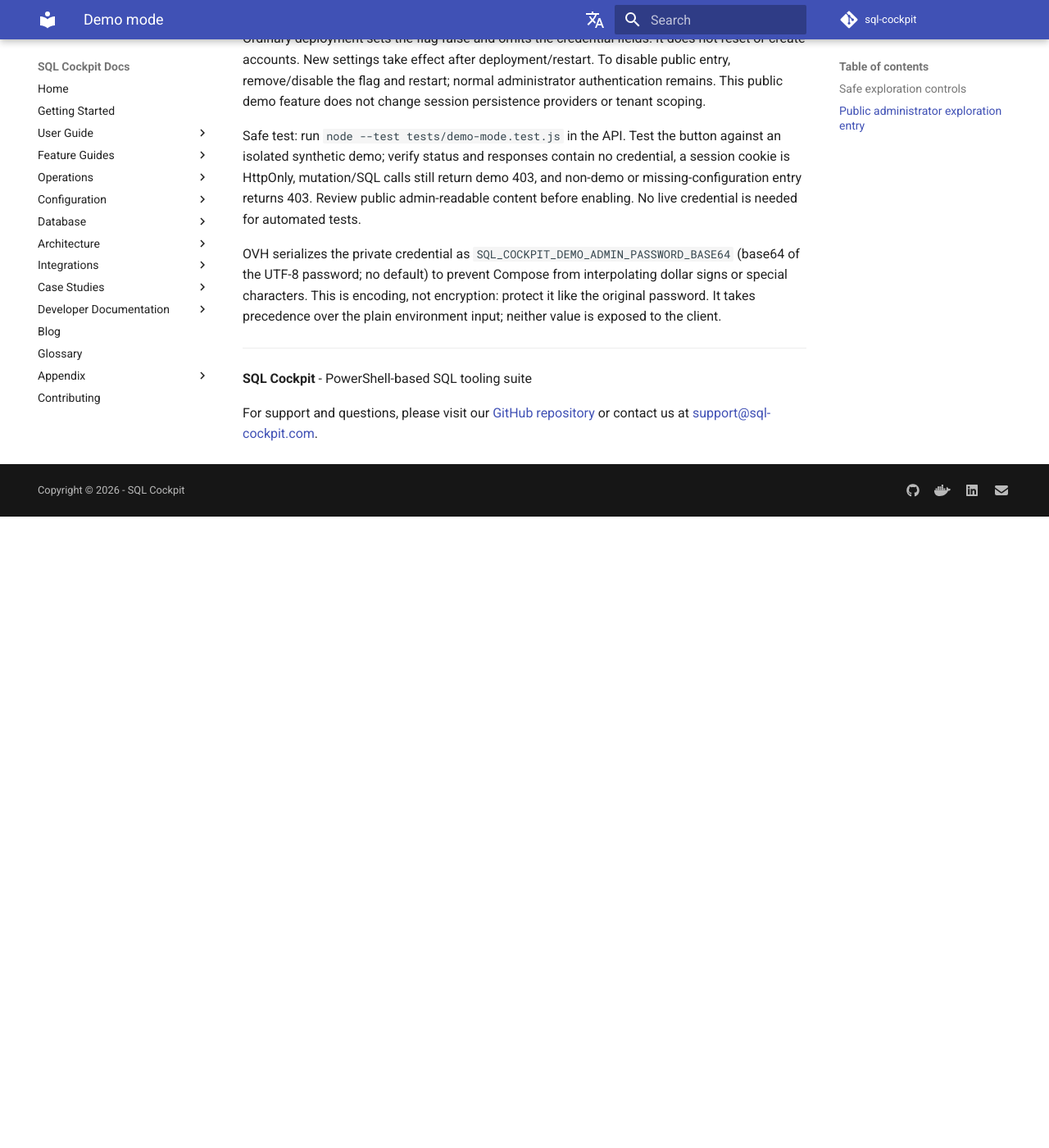
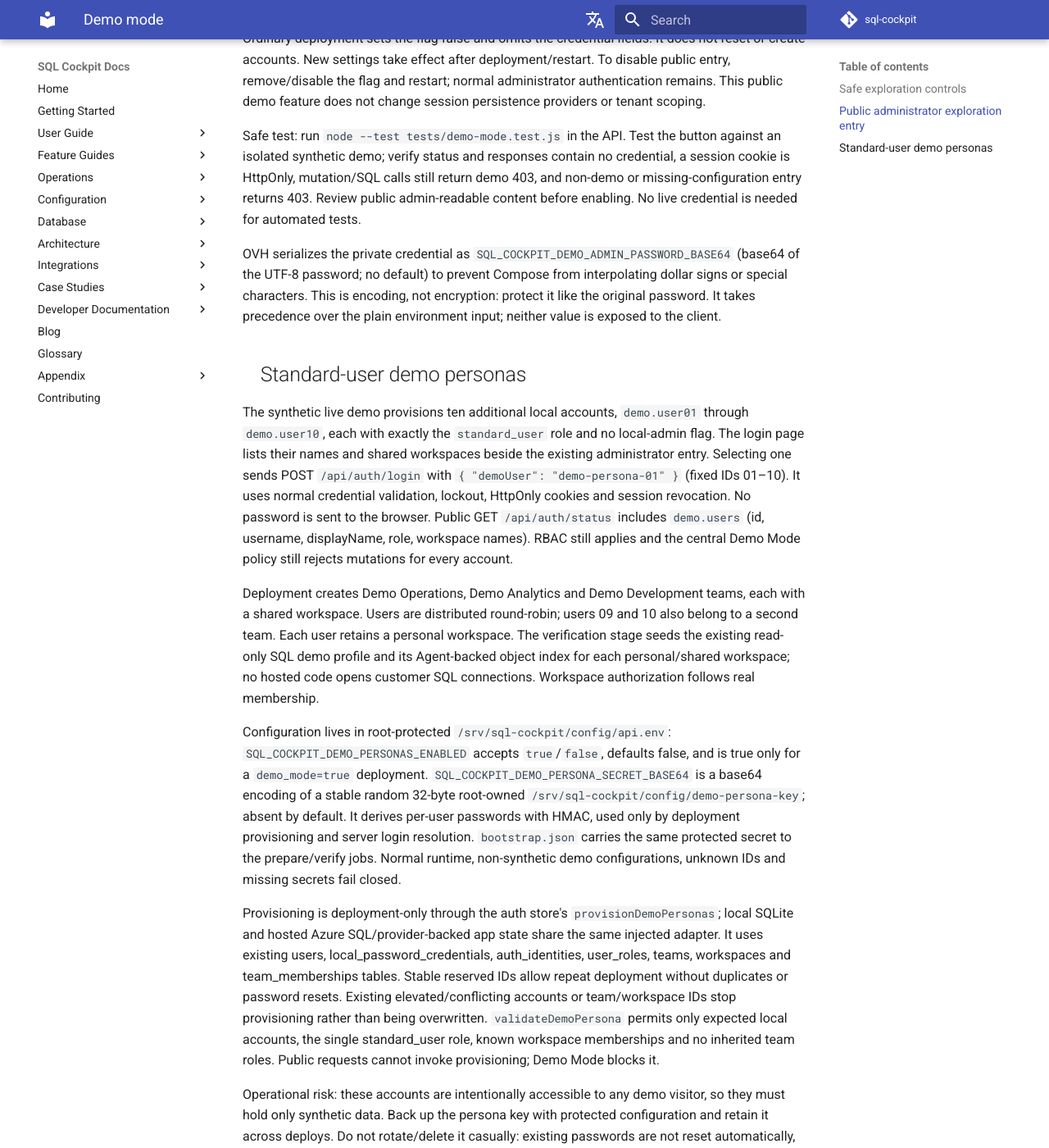
Before and after one commit to sql-cockpit/sql-cockpit-docs-source, an MkDocs documentation site: the page built from docs/operations/demo-mode.md, in a window 1280 px wide and 1400 px high, scrolled down 1441 px. Shown: the whole window at 82% size. Built offline with MkDocs 1.6.1 and Material for MkDocs 9.7.7, drawn with Linux system fonts in a browser that asks for light colours; comment, search, counter and statistics services are not loaded; the version menu is left out; before the commit the page ends 2071 px from its top, so only the background shows below that; some of the changed text lies outside the part shown.

Commit message:
Document demo personas, workspace memberships and protected bootstrap secrets

```diff
--- a/docs/operations/demo-mode.md
+++ b/docs/operations/demo-mode.md
@@ -24,3 +24,15 @@
 Safe test: run `node --test tests/demo-mode.test.js` in the API. Test the button against an isolated synthetic demo; verify status and responses contain no credential, a session cookie is HttpOnly, mutation/SQL calls still return demo 403, and non-demo or missing-configuration entry returns 403. Review public admin-readable content before enabling. No live credential is needed for automated tests.
 
 OVH serializes the private credential as `SQL_COCKPIT_DEMO_ADMIN_PASSWORD_BASE64` (base64 of the UTF-8 password; no default) to prevent Compose from interpolating dollar signs or special characters. This is encoding, not encryption: protect it like the original password. It takes precedence over the plain environment input; neither value is exposed to the client.
+
+## Standard-user demo personas
+
+The synthetic live demo provisions ten additional local accounts, `demo.user01` through `demo.user10`, each with exactly the `standard_user` role and no local-admin flag. The login page lists their names and shared workspaces beside the existing administrator entry. Selecting one sends POST `/api/auth/login` with `{ "demoUser": "demo-persona-01" }` (fixed IDs 01–10). It uses normal credential validation, lockout, HttpOnly cookies and session revocation. No password is sent to the browser. Public GET `/api/auth/status` includes `demo.users` (id, username, displayName, role, workspace names). RBAC still applies and the central Demo Mode policy still rejects mutations for every account.
+
+Deployment creates Demo Operations, Demo Analytics and Demo Development teams, each with a shared workspace. Users are distributed round-robin; users 09 and 10 also belong to a second team. Each user retains a personal workspace. The verification stage seeds the existing read-only SQL demo profile and its Agent-backed object index for each personal/shared workspace; no hosted code opens customer SQL connections. Workspace authorization follows real membership.
+
+Configuration lives in root-protected `/srv/sql-cockpit/config/api.env`: `SQL_COCKPIT_DEMO_PERSONAS_ENABLED` accepts `true`/`false`, defaults false, and is true only for a `demo_mode=true` deployment. `SQL_COCKPIT_DEMO_PERSONA_SECRET_BASE64` is a base64 encoding of a stable random 32-byte root-owned `/srv/sql-cockpit/config/demo-persona-key`; absent by default. It derives per-user passwords with HMAC, used only by deployment provisioning and server login resolution. `bootstrap.json` carries the same protected secret to the prepare/verify jobs. Normal runtime, non-synthetic demo configurations, unknown IDs and missing secrets fail closed.
+
+Provisioning is deployment-only through the auth store's `provisionDemoPersonas`; local SQLite and hosted Azure SQL/provider-backed app state share the same injected adapter. It uses existing users, local_password_credentials, auth_identities, user_roles, teams, workspaces and team_memberships tables. Stable reserved IDs allow repeat deployment without duplicates or password resets. Existing elevated/conflicting accounts or team/workspace IDs stop provisioning rather than being overwritten. `validateDemoPersona` permits only expected local accounts, the single standard_user role, known workspace memberships and no inherited team roles. Public requests cannot invoke provisioning; Demo Mode blocks it.
+
+Operational risk: these accounts are intentionally accessible to any demo visitor, so they must hold only synthetic data. Back up the persona key with protected configuration and retain it across deploys. Do not rotate/delete it casually: existing passwords are not reset automatically, so replacing the key stops one-click login until an operator explicitly resets the reserved demo accounts. To disable public persona login, set the enabled flag false and restart the API; do not remove the central demo policy. Safe verification is to sign in as each account, inspect the expected shared workspaces, verify foreign-workspace access fails and verify POST/PUT/DELETE mutations return DEMO_MODE_READ_ONLY. The deployment's verify stage authenticates every account before completing.
```
Also changed, not shown: docs/developer/hybrid-state-provider.md (added, +3 -0 lines), docs/user/local-auth-and-preferences.md (+3 -0 lines).
